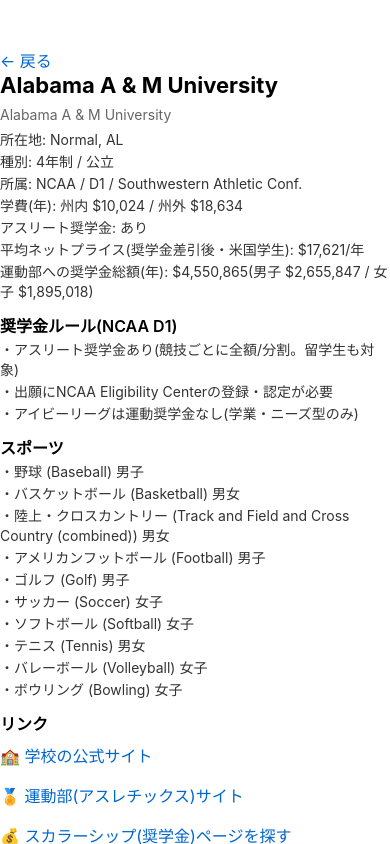
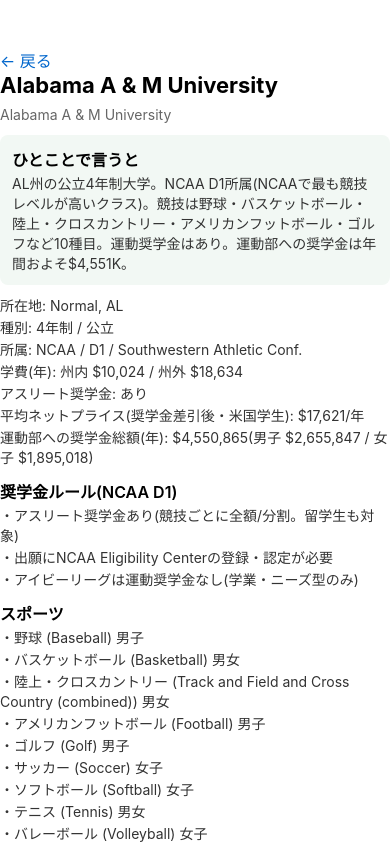
Before and after one commit to ryugaku-real/insta-autopost, a React Native app in the folder college-sports-app/: screen / in a window 390 px wide. Both pictures are taken after a click on the element 195 px from the left and 292 px from the top of the page. Shown: the top 844 px of the page. Built offline with nearby package versions, Linux system fonts and the light colour scheme.

Commit message:
Add plain-language summary and link descriptions to detail screen
Co-Authored-By: Claude Sonnet 5.5 <noreply@anthropic.com>
Claude-Session: https://claude.ai/code/session_01MmWfBLYrY7um6azDb9sYk8

```diff
--- a/college-sports-app/App.tsx
+++ b/college-sports-app/App.tsx
@@ -59,6 +59,32 @@ export default function App() {
 const host = (u: string) => u.replace(/^https?:\/\//, '').replace(/^www\./, '').split('/')[0];
 const google = (q: string) => `https://www.google.com/search?q=${encodeURIComponent(q)}`;
 
+function LinkRow({ icon, label, desc, url }: { icon: string; label: string; desc: string; url: string }) {
+  return (
+    <Pressable onPress={() => Linking.openURL(url)} style={st.linkBox}>
+      <Text style={st.link}>{icon} {label}</Text>
+      <Text style={st.linkDesc}>{desc}</Text>
+    </Pressable>
+  );
+}
+
+const LEVEL_EXPLAIN: Record<string, string> = {
+  D1: 'NCAAで最も競技レベルが高いクラス', D2: 'NCAAの中間クラスで、奨学金が分割で出やすい',
+  D3: 'NCAAの学業重視クラス(運動奨学金は出ません)', NAIA: 'NCAAとは別の大学リーグで、小規模校が中心',
+  'NJCAA-D1': '短大リーグの最上位でフル奨学金も可能。4年制への編入ルートにもなる',
+  'NJCAA-D2': '短大リーグの中位(授業料までの奨学金)', 'NJCAA-D3': '短大リーグ(運動奨学金なし)',
+  CCCAA: 'カリフォルニア州の公立短大リーグ(運動奨学金なし)', NWAC: '北西部(ワシントン・オレゴン等)の短大リーグ',
+};
+
+function summarize(sc: School) {
+  const sports = sc.sports.slice(0, 5).map((x) => x.nameJa).join('・');
+  const aid = sc.athleticAid && sc.athleticAid.total > 0 ? `運動部への奨学金は年間およそ$${Math.round(sc.athleticAid.total / 1000).toLocaleString()}K。` : '';
+  return `${sc.state}州の${sc.control === 'public' ? '公立' : '私立'}${sc.level === '4year' ? '4年制大学' : '短大'}。` +
+    `${sc.association} ${sc.division}所属(${LEVEL_EXPLAIN[sc.division]})。` +
+    `${sports ? `競技は${sports}など${sc.sports.length}種目。` : ''}` +
+    `運動奨学金は${sc.athleticScholarship ? 'あり' : 'なし'}。${aid}`;
+}
+
 function Chip({ label, on, onPress }: { label: string; on: boolean; onPress: () => void }) {
   return (
     <Pressable onPress={onPress} style={[st.chip, on && st.chipOn]}>
@@ -74,6 +100,10 @@ function Detail({ school: sc, onBack }: { school: School; onBack: () => void })
       <Pressable onPress={onBack}><Text style={st.link}>← 戻る</Text></Pressable>
       <Text style={st.title}>{sc.nameJa ?? sc.name}</Text>
       <Text style={st.sub}>{sc.name}</Text>
+      <View style={st.summary}>
+        <Text style={st.name}>ひとことで言うと</Text>
+        <Text style={st.meta}>{summarize(sc)}</Text>
+      </View>
       <Text style={st.meta}>所在地: {sc.city}, {sc.state}</Text>
       <Text style={st.meta}>種別: {sc.level === '4year' ? '4年制' : '短大'} / {sc.control === 'public' ? '公立' : '私立'}</Text>
       <Text style={st.meta}>所属: {sc.association} / {sc.division}{sc.conference ? ` / ${sc.conference}` : ''}</Text>
@@ -87,14 +117,11 @@ function Detail({ school: sc, onBack }: { school: School; onBack: () => void })
       <Text style={[st.name, { marginTop: 12 }]}>スポーツ</Text>
       {sc.sports.map((x) => (
         <Text key={x.name} style={st.meta}>・{x.nameJa} ({x.name}) {x.gender === 'M' ? '男子' : x.gender === 'W' ? '女子' : '男女'}</Text>))}
-      <Text style={[st.name, { marginTop: 12 }]}>リンク</Text>
-      <Pressable onPress={() => Linking.openURL(sc.website)}><Text style={st.linkRow}>🏫 学校の公式サイト</Text></Pressable>
-      <Pressable onPress={() => Linking.openURL(sc.athleticsUrl ?? google(`${sc.name} athletics official site`))}>
-        <Text style={st.linkRow}>🏅 運動部(アスレチックス)サイト</Text></Pressable>
-      <Pressable onPress={() => Linking.openURL(google(`site:${host(sc.website)} athletic scholarship international student`))}>
-        <Text style={st.linkRow}>💰 スカラーシップ(奨学金)ページを探す</Text></Pressable>
-      <Pressable onPress={() => Linking.openURL(google(`site:${host(sc.website)} international admissions`))}>
-        <Text style={st.linkRow}>✈️ 留学生の出願ページを探す</Text></Pressable>
+      <Text style={[st.name, { marginTop: 12 }]}>リンク(タップで開く)</Text>
+      <LinkRow icon="🏫" label="学校の公式サイト" desc="学部・学費・キャンパスなど学校全体の情報" url={sc.website} />
+      <LinkRow icon="🏅" label="運動部(アスレチックス)サイト" desc={sc.athleticsUrl ? 'チームのスケジュール・コーチ・選手募集の連絡先' : '運動部の公式サイトをGoogleで探します'} url={sc.athleticsUrl ?? google(`${sc.name} athletics official site`)} />
+      <LinkRow icon="💰" label="スカラーシップ(奨学金)を探す" desc="この学校のサイト内から、運動奨学金・留学生向け奨学金のページを検索します" url={google(`site:${host(sc.website)} athletic scholarship international student`)} />
+      <LinkRow icon="✈️" label="留学生の出願ページを探す" desc="出願方法・必要書類・英語スコアなど留学生向けの案内を検索します" url={google(`site:${host(sc.website)} international admissions`)} />
       {!sc.verified && <Text style={st.warn}>※ データ出典: 米国教育省 EADA 2024-25 / College Scorecard。奨学金・競技は年度で変わるため、出願前に必ず公式サイトで確認してください。</Text>}
     </SafeAreaView>
   );
@@ -112,5 +139,5 @@ const st = StyleSheet.create({
   count: { color: '#666', marginBottom: 6 },
   card: { borderWidth: 1, borderColor: '#e2e2e2', borderRadius: 10, padding: 12, marginBottom: 10 },
   name: { fontSize: 16, fontWeight: '600' }, sub: { color: '#666', marginBottom: 4 },
-  meta: { color: '#333', marginTop: 2 }, link: { color: '#06c', fontSize: 16 }, linkRow: { color: '#06c', fontSize: 16, paddingVertical: 8 }, warn: { color: '#c60', marginTop: 16 },
+  meta: { color: '#333', marginTop: 2 }, link: { color: '#06c', fontSize: 16 }, linkBox: { paddingVertical: 8 }, linkDesc: { color: '#666', fontSize: 13, marginTop: 2 }, summary: { backgroundColor: '#f2f8f4', borderRadius: 8, padding: 12, marginVertical: 8 }, linkRow: { color: '#06c', fontSize: 16, paddingVertical: 8 }, warn: { color: '#c60', marginTop: 16 },
 });
```
